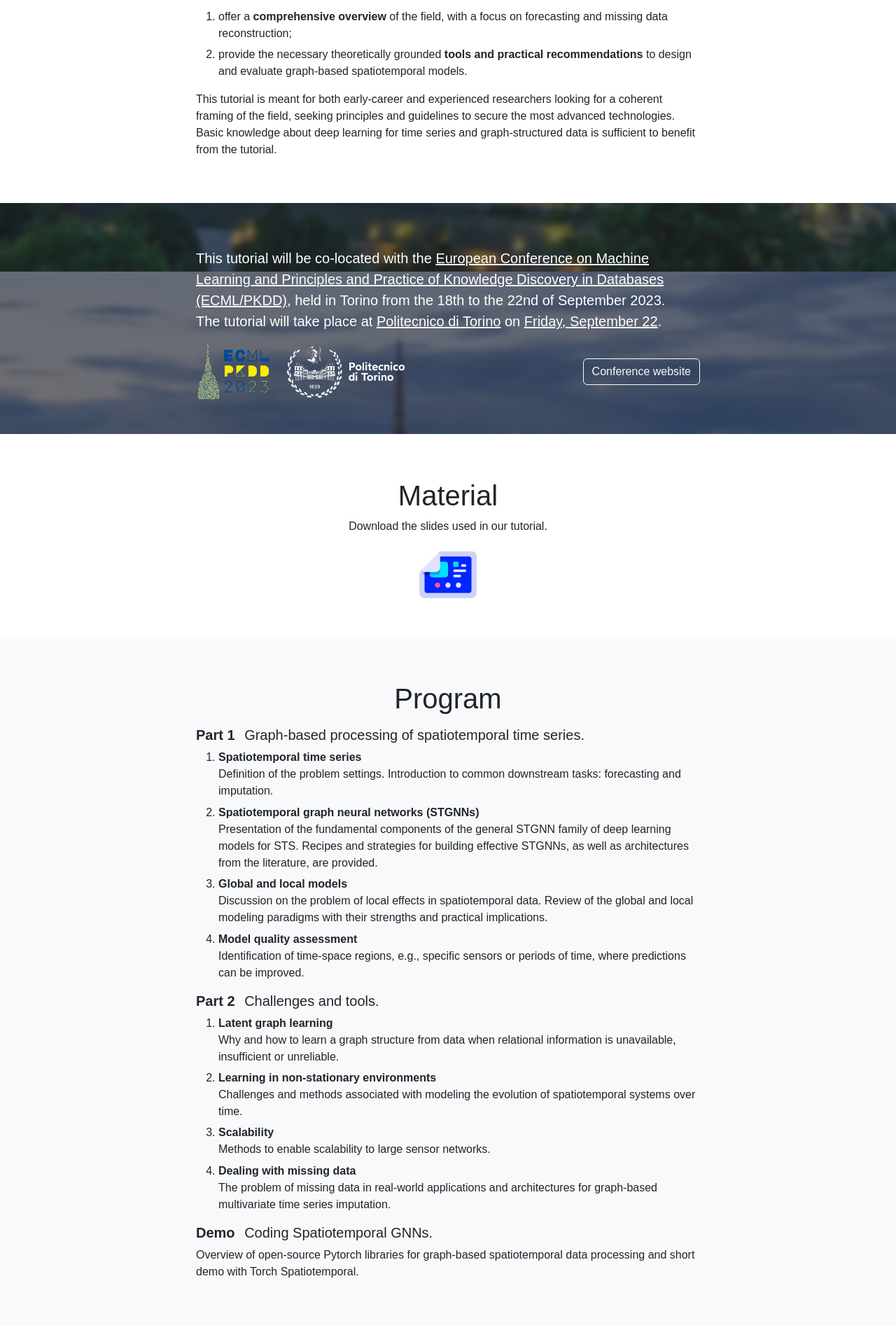
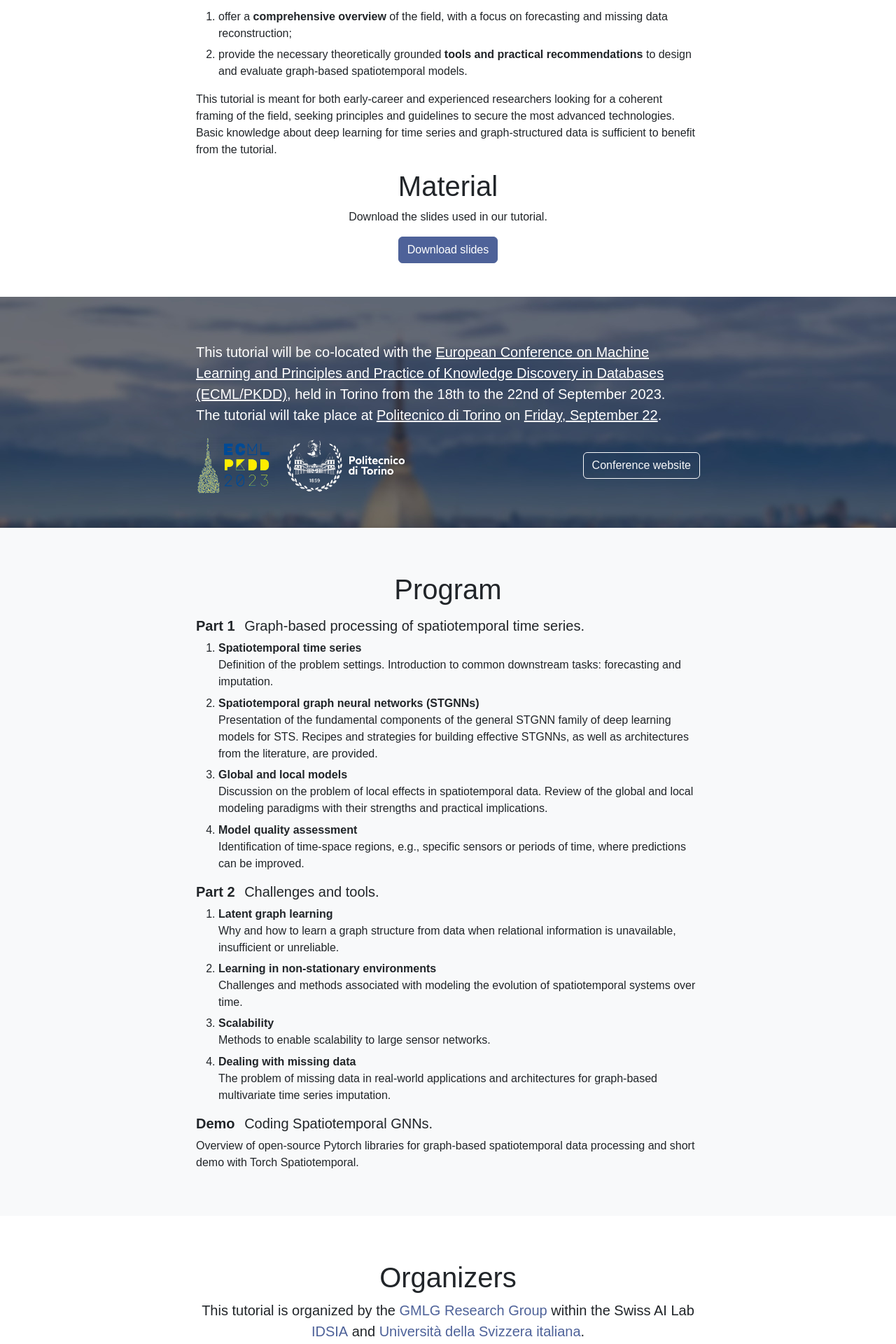
Before and after one commit to Graph-Machine-Learning-Group/graph-machine-learning-group.github.io, a Jekyll site: the page built from _tutorials/graph-based-processing/ecml-2023.html, in a window 1280 px wide. Shown: the part 546-2466 px from the top of the page at 70% size. Built offline with Jekyll 4.4.1, drawn with Linux system fonts in a browser that asks for light colours.

Commit message:
Updated ECML2023 tutorial's slides

```diff
--- a/_tutorials/graph-based-processing/ecml-2023.html
+++ b/_tutorials/graph-based-processing/ecml-2023.html
@@ -47,6 +47,11 @@ image: tutorials/graph-based-processing/img/thumb.jpg?v=2
                 benefit from the tutorial.
                 </p>
             </div>
+            <div class="col-lg-8 text-center">
+                <h1>Material</h1>
+                <p>Download the slides used in our tutorial.</p>
+                <a class="btn btn-primary" href="./gdl4sts_handout.pdf" role="button">Download slides</a>
+            </div>
         </div>
     </div>
 </section>
@@ -72,20 +77,6 @@ image: tutorials/graph-based-processing/img/thumb.jpg?v=2
                     <a class="btn btn-outline-light" href="https://2023.ecmlpkdd.org/" role="button"
                         target="_blank">Conference website</a>
                 </div>
-            </div>
-        </div>
-    </div>
-</section>
-<!-- Material section-->
-<section>
-    <div class="container px-4">
-        <div class="row gx-4 justify-content-center">
-            <div class="col-lg-8 text-center">
-                <h1>Material</h1>
-                <p>Download the slides used in our tutorial.</p>
-                <a href="./gdl4sts_handout.pdf">
-                    <img src="{{site.url}}/assets/img/presentation-thumb.png" height="82px" />
-                </a>
             </div>
         </div>
     </div>
@@ -139,8 +130,9 @@ image: tutorials/graph-based-processing/img/thumb.jpg?v=2
                 </ol>
 
                 <h5 class="mt-3 mb-2 fw-light"><span class="fw-bold me-2">Demo</span> Coding Spatiotemporal GNNs.</h5>
-                <p>Overview of open-source Pytorch libraries for graph-based spatiotemporal data processing and short demo
-                with Torch Spatiotemporal.</p>
+                <p>Overview of open-source Pytorch libraries for graph-based spatiotemporal data processing and short
+                    demo
+                    with Torch Spatiotemporal.</p>
             </div>
         </div>
     </div>
```
Also changed, not shown: assets/img/presentation-thumb.png (deleted), 1 other file.
